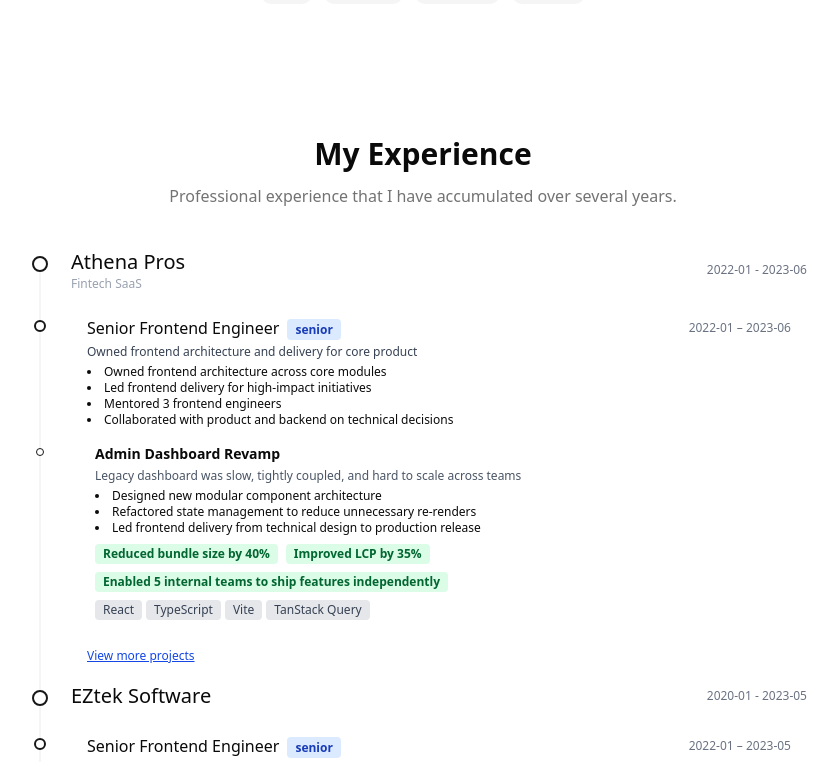
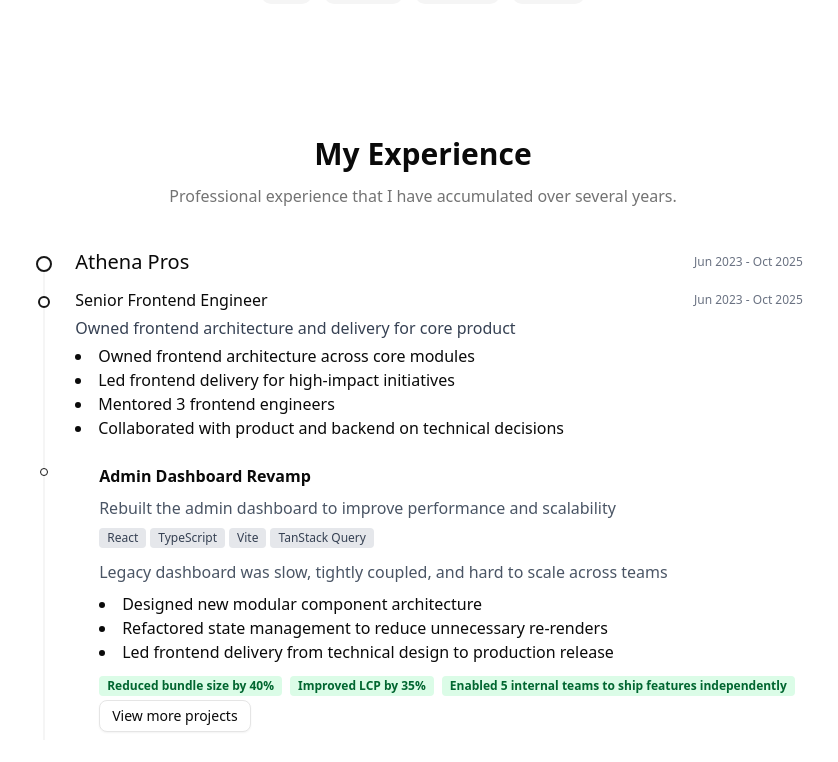
Before and after one commit to truonghungit/portfolio, a React (Vite) app: page / in a window 1280 px wide. Shown: the part 2000-2762 px from the top of the page, without its empty margins (217-1055 px from the left). Built offline with nearby package versions, Linux system fonts and the light colour scheme.

Commit message:
feat: enhance work experience section with project descriptions and refactor layout

```diff
--- a/src/components/section/work-experience.tsx
+++ b/src/components/section/work-experience.tsx
@@ -5,19 +5,7 @@ import {
   type Experience,
   type ExperienceProject,
 } from '@/data/work-experience';
-
-// Badge for seniority
-function SeniorityBadge({ level }: { level: string }) {
-  const color =
-    level === 'senior'
-      ? 'bg-blue-100 text-blue-800'
-      : 'bg-gray-100 text-gray-800';
-  return (
-    <span className={`ml-2 px-2 py-0.5 rounded text-xs font-semibold ${color}`}>
-      {level}
-    </span>
-  );
-}
+import { Button } from '../ui/button';
 
 // Impact metric badge
 function ImpactBadge({ children }: { children: React.ReactNode }) {
@@ -36,31 +24,33 @@ const TechTag = ({ tech }: { tech: string }) => {
   );
 };
 
-// Project Card
 const ProjectCard = ({ project }: { project: ExperienceProject }) => {
   return (
-    <div className='relative my-4'>
+    <div className='relative'>
       <div className='border-primary bg-background absolute left-[-59px] top-1 size-2 rounded-full border' />
 
-      <div className='mb-1 font-semibold text-sm'>{project.name}</div>
-      <div className='mb-1 text-xs text-gray-600'>{project.problem}</div>
-      <ul className='list-disc list-inside text-xs mb-1'>
-        {project.actions.map((action: string, idx: number) => (
-          <li key={idx}>{action}</li>
-        ))}
-      </ul>
-      <div className='mb-1'>
-        {project.impact.map((metric: string, idx: number) => (
-          <ImpactBadge key={idx}>{metric}</ImpactBadge>
-        ))}
-      </div>
-      <div className='flex flex-wrap mt-1'>
+      <div className='space-y-2'>
+        <div className='font-semibold'>{project.name}</div>
+        <div className='text-gray-600'>{project.description}</div>
+        <div className='flex flex-wrap'>
           {project.techStack.map((tech: string, idx: number) => (
             <TechTag
               key={idx}
               tech={tech}
             />
           ))}
+        </div>
+        <div className='text-gray-600'>{project.problem}</div>
+        <ul className='list-disc list-inside'>
+          {project.actions.map((action: string, idx: number) => (
+            <li key={idx}>{action}</li>
+          ))}
+        </ul>
+        <div>
+          {project.impact.map((metric: string, idx: number) => (
+            <ImpactBadge key={idx}>{metric}</ImpactBadge>
+          ))}
+        </div>
       </div>
     </div>
   );
@@ -74,28 +64,25 @@ const ExperienceCard = ({ experience }: { experience: Experience }) => {
 
   return (
     <div className='relative pl-8'>
-      <div className='border-primary bg-background absolute left-[-5px] top-5 size-3 rounded-full border-2' />
+      <div className='border-primary bg-background absolute left-[-5px] top-2 size-3 rounded-full border-2' />
 
-      <div className='rounded p-4 shadow-none'>
+      <div>
         <div className='flex flex-wrap items-center justify-between mb-1'>
-          <div className='font-medium text-base'>
-            {experience.title}
-            <SeniorityBadge level={experience.level} />
-          </div>
+          <div className='font-medium text-base'>{experience.title}</div>
           <div className='text-xs text-gray-500'>
-            {experience.startDate} – {experience.endDate}
+            {experience.startDate} - {experience.endDate}
           </div>
         </div>
-        <div className='text-xs text-gray-700 mb-1'>{experience.scope}</div>
-        <ul className='list-disc list-inside text-xs mb-2'>
+        <div className='text-gray-700 mb-1'>{experience.scope}</div>
+        <ul className='list-disc list-inside mb-2'>
           {experience.responsibilities
             .slice(0, 4)
             .map((item: string, idx: number) => (
               <li key={idx}>{item}</li>
             ))}
         </ul>
-        {/* Projects timeline */}
-        <div className='pl-2'>
+
+        <div className='pl-6 pt-4'>
           {highlighted.map((project) => (
             <ProjectCard
               key={project.id}
@@ -111,25 +98,26 @@ const ExperienceCard = ({ experience }: { experience: Experience }) => {
                   project={project}
                 />
               ))}
-              <button
-                className='mt-2 text-xs text-blue-700 underline hover:text-blue-900'
+              <Button
+                variant='outline'
+                size='sm'
                 onClick={() => setShowAll(false)}
-                type='button'
               >
                 Show less
-              </button>
+              </Button>
             </>
           )}
-        </div>
+
           {showMore && (
-          <button
-            className='mt-2 text-xs text-blue-700 underline hover:text-blue-900'
+            <Button
+              variant='outline'
+              size='sm'
               onClick={() => setShowAll(true)}
-            type='button'
             >
               View more projects
-          </button>
+            </Button>
           )}
+        </div>
       </div>
     </div>
   );
@@ -149,10 +137,7 @@ function groupByCompany(experiences: Experience[]) {
   return Array.from(map.entries()).map(([company, experiences]) => {
     return {
       company,
-      domain: experiences[0].domain,
-      experiences: experiences.sort((a, b) =>
-        b.endDate.localeCompare(a.endDate)
-      ),
+      experiences,
     };
   });
 }
@@ -160,11 +145,9 @@ function groupByCompany(experiences: Experience[]) {
 const CompanySection = ({
   company,
   experiences,
-  domain,
 }: {
   company: string;
   experiences: Experience[];
-  domain?: string;
 }) => {
   const dates = experiences.reduce<[string, string]>(
     (acc, pos) => [
@@ -179,16 +162,15 @@ const CompanySection = ({
       <div className='bg-muted absolute left-0 top-2 h-full w-[2px] group-first:top-6 group-first:h-[calc(100%-24px)]'>
         <div className='border-primary bg-background absolute left-[-7px] top-0 size-4 rounded-full border-2' />
       </div>
-      <div className='flex flex-wrap items-center justify-between mb-2 ml-8'>
+      <div className='flex flex-wrap items-center justify-between mb-3 ml-8'>
         <div>
           <h3 className='text-xl font-medium'>{company}</h3>
-          {domain && <div className='text-xs text-gray-400'>{domain}</div>}
         </div>
         <span className='text-xs text-gray-500'>
           {dates[0]} - {dates[1]}
         </span>
       </div>
-      <div>
+      <div className='space-y-10'>
         {experiences.map((experience) => (
           <ExperienceCard
             key={experience.id + experience.startDate}
@@ -203,11 +185,7 @@ const CompanySection = ({
 export const WorkExperience = () => {
   const { ref: sectionRef } = useSectionInView('Experience');
 
-  const experiencesByCompany = groupByCompany(experiences).sort((a, b) => {
-    const aEnd = a.experiences[0]?.endDate || '';
-    const bEnd = b.experiences[0]?.endDate || '';
-    return bEnd.localeCompare(aEnd);
-  });
+  const experiencesByCompany = groupByCompany(experiences);
 
   return (
     <section
@@ -222,12 +200,11 @@ export const WorkExperience = () => {
         </p>
       </div>
       <div className='relative max-w-screen-md mx-auto'>
-        <div className='relative z-10'>
+        <div className='relative z-10 space-y-10'>
           {experiencesByCompany.map((group) => (
             <CompanySection
               key={group.company}
               company={group.company}
-              domain={group.domain}
               experiences={group.experiences}
             />
           ))}
--- a/src/data/work-experience.ts
+++ b/src/data/work-experience.ts
@@ -1,6 +1,7 @@
 export type ExperienceProject = {
   id: string;
   name: string;
+  description: string;
   problem: string;
   actions: string[];
   impact: string[];
@@ -11,7 +12,6 @@ export type ExperienceProject = {
 export type Experience = {
   id: string;
   title: string;
-  level: 'senior' | 'mid' | string;
   company: string;
   domain?: string;
   startDate: string;
@@ -25,11 +25,10 @@ export const experiences: Experience[] = [
   {
     id: 'senior-fe',
     title: 'Senior Frontend Engineer',
-    level: 'senior',
     company: 'Athena Pros',
     domain: 'Fintech SaaS',
-    startDate: '2022-01',
-    endDate: '2023-06',
+    startDate: 'Jun 2023',
+    endDate: 'Oct 2025',
     scope: 'Owned frontend architecture and delivery for core product',
     responsibilities: [
       'Owned frontend architecture across core modules',
@@ -41,6 +40,8 @@ export const experiences: Experience[] = [
       {
         id: 'admin-dashboard',
         name: 'Admin Dashboard Revamp',
+        description:
+          'Rebuilt the admin dashboard to improve performance and scalability',
         problem:
           'Legacy dashboard was slow, tightly coupled, and hard to scale across teams',
         actions: [
@@ -59,6 +60,8 @@ export const experiences: Experience[] = [
       {
         id: 'design-system',
         name: 'Internal Design System',
+        description:
+          'Created a design system to standardize UI components across products',
         problem:
           'Inconsistent UI patterns across products slowed development and QA',
         actions: [
@@ -76,9 +79,8 @@ export const experiences: Experience[] = [
     ],
   },
   {
-    id: 'senior-fe',
+    id: 'senior-frontend-engineer-at-eztek',
     title: 'Senior Frontend Engineer',
-    level: 'senior',
     company: 'EZtek Software',
     startDate: '2022-01',
     endDate: '2023-05',
@@ -93,6 +95,8 @@ export const experiences: Experience[] = [
       {
         id: 'admin-dashboard',
         name: 'Admin Dashboard Revamp',
+        description:
+          'Rebuilt the admin dashboard to improve performance and scalability',
         problem:
           'Legacy dashboard was slow, tightly coupled, and hard to scale across teams',
         actions: [
@@ -111,6 +115,8 @@ export const experiences: Experience[] = [
       {
         id: 'design-system',
         name: 'Internal Design System',
+        description:
+          'Rebuilt the admin dashboard to improve performance and scalability',
         problem:
           'Inconsistent UI patterns across products slowed development and QA',
         actions: [
@@ -128,6 +134,8 @@ export const experiences: Experience[] = [
       {
         id: 'design-system',
         name: 'Internal Design System',
+        description:
+          'Rebuilt the admin dashboard to improve performance and scalability',
         problem:
           'Inconsistent UI patterns across products slowed development and QA',
         actions: [
@@ -145,6 +153,8 @@ export const experiences: Experience[] = [
       {
         id: 'design-system',
         name: 'Internal Design System',
+        description:
+          'Rebuilt the admin dashboard to improve performance and scalability',
         problem:
           'Inconsistent UI patterns across products slowed development and QA',
         actions: [
@@ -162,12 +172,11 @@ export const experiences: Experience[] = [
     ],
   },
   {
-    id: 'fe',
+    id: 'frontend-engineer-at-eztek',
     title: 'Frontend Engineer',
-    level: 'mid',
     company: 'EZtek Software',
-    startDate: '2020-01',
-    endDate: '2021-12',
+    startDate: 'Aug 2015',
+    endDate: 'Dec 2019',
     scope: 'Built and maintained user-facing features for core product',
     responsibilities: [
       'Implemented product features from design to production',
@@ -178,6 +187,8 @@ export const experiences: Experience[] = [
       {
         id: 'billing-flow',
         name: 'Billing Flow Redesign',
+        description:
+          'Rebuilt the admin dashboard to improve performance and scalability',
         problem:
           'Complex billing flow caused high user drop-off during checkout',
         actions: [
@@ -194,4 +205,32 @@ export const experiences: Experience[] = [
       },
     ],
   },
+  {
+    id: 'intern-at-eztek',
+    title: 'Intern / On Job Training',
+    company: 'EZtek Software',
+    startDate: 'May 2015',
+    endDate: 'Jul 2015',
+    scope:
+      'Intensive training in Full-stack development and Scrum methodologies.',
+    responsibilities: [],
+    projects: [
+      {
+        id: 'billing-flow',
+        name: 'Billing Flow Redesign',
+        description:
+          'Rebuilt the admin dashboard to improve performance and scalability',
+        problem:
+          'Complex billing flow caused high user drop-off during checkout',
+        actions: [
+          'Reworked user flow based on analytics and user feedback',
+          'Implemented step-based checkout UI',
+          'Optimized form validation and error handling',
+        ],
+        impact: [],
+        techStack: ['React', 'Formik'],
+        highlights: true,
+      },
+    ],
+  },
 ];
```
Lines whose indentation alone changed are shown as unchanged.
